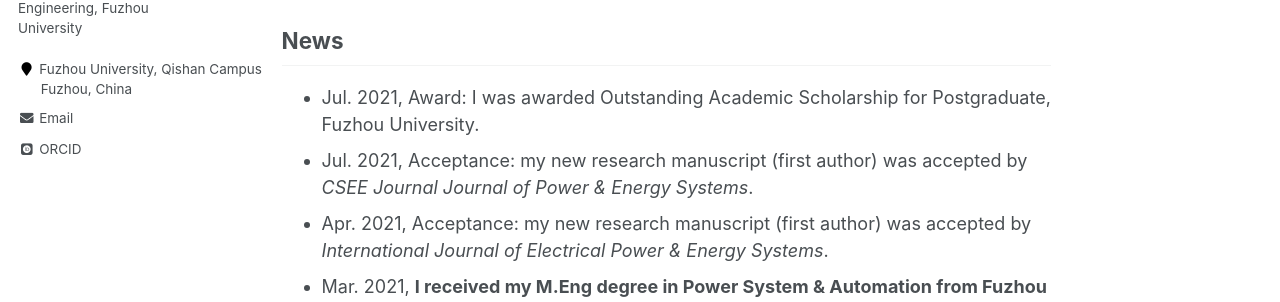
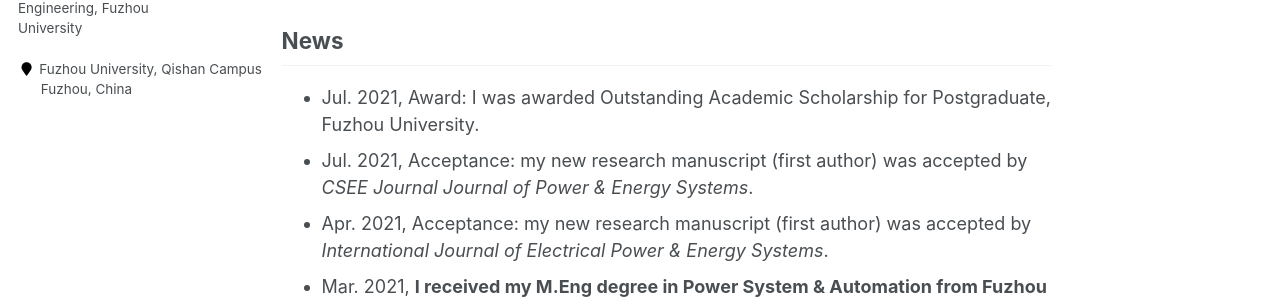
Before and after one commit to ChQf/ChQf.github.io, a Jekyll site: the page built from _pages/about.md, in a window 1280 px wide. Shown: the part 365-667 px from the top of the page. Built offline with Jekyll 4.4.1, drawn with Linux system fonts in a browser that asks for light colours; some web fonts are replaced.

Commit message:
email and orcid

```diff
--- a/_config.yml
+++ b/_config.yml
@@ -87,7 +87,7 @@ author:
   employer         :
   pubmed           : #"https://www.ncbi.nlm.nih.gov/pubmed/?term=john+snow"
   googlescholar    : #"http://yourfullgooglescholarurl.com"
-  email            : "qf_chen@foxmail.com"
+  email            : #"qf_chen@foxmail.com"
   researchgate     :  # example: "https://www.researchgate.net/profile/yourprofile"
   uri              :
   bitbucket        :
@@ -103,7 +103,7 @@ author:
   impactstory      : #"https://profiles.impactstory.org/u/xxxx-xxxx-xxxx-xxxx"
   lastfm           :
   linkedin         :
-  orcid            : "https://orcid.org/0000-0001-7895-6991"
+  orcid            : #"https://orcid.org/0000-0001-7895-6991"
   pinterest        :
   soundcloud       :
   stackoverflow    : # http://stackoverflow.com/users/123456/username
```
